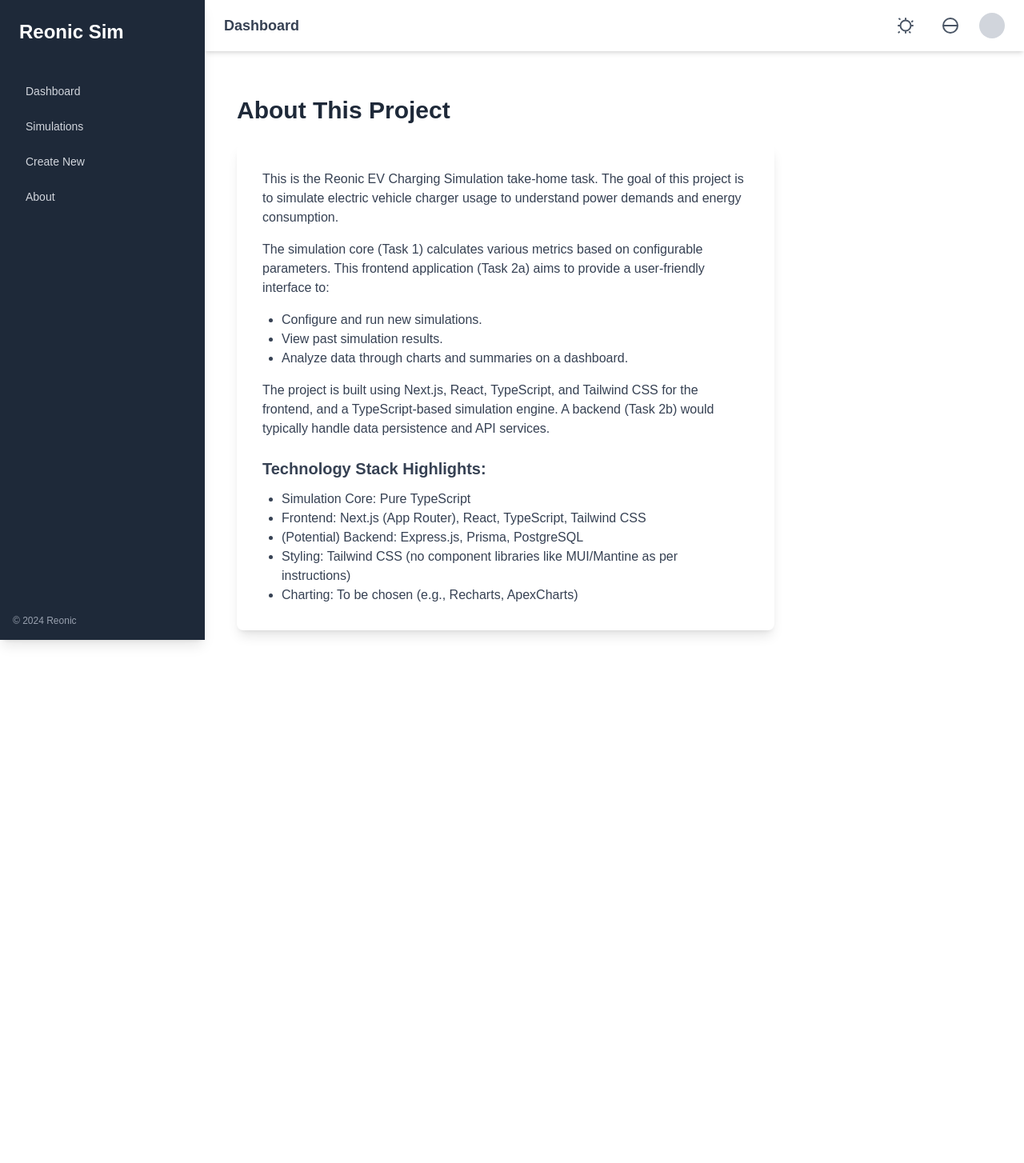
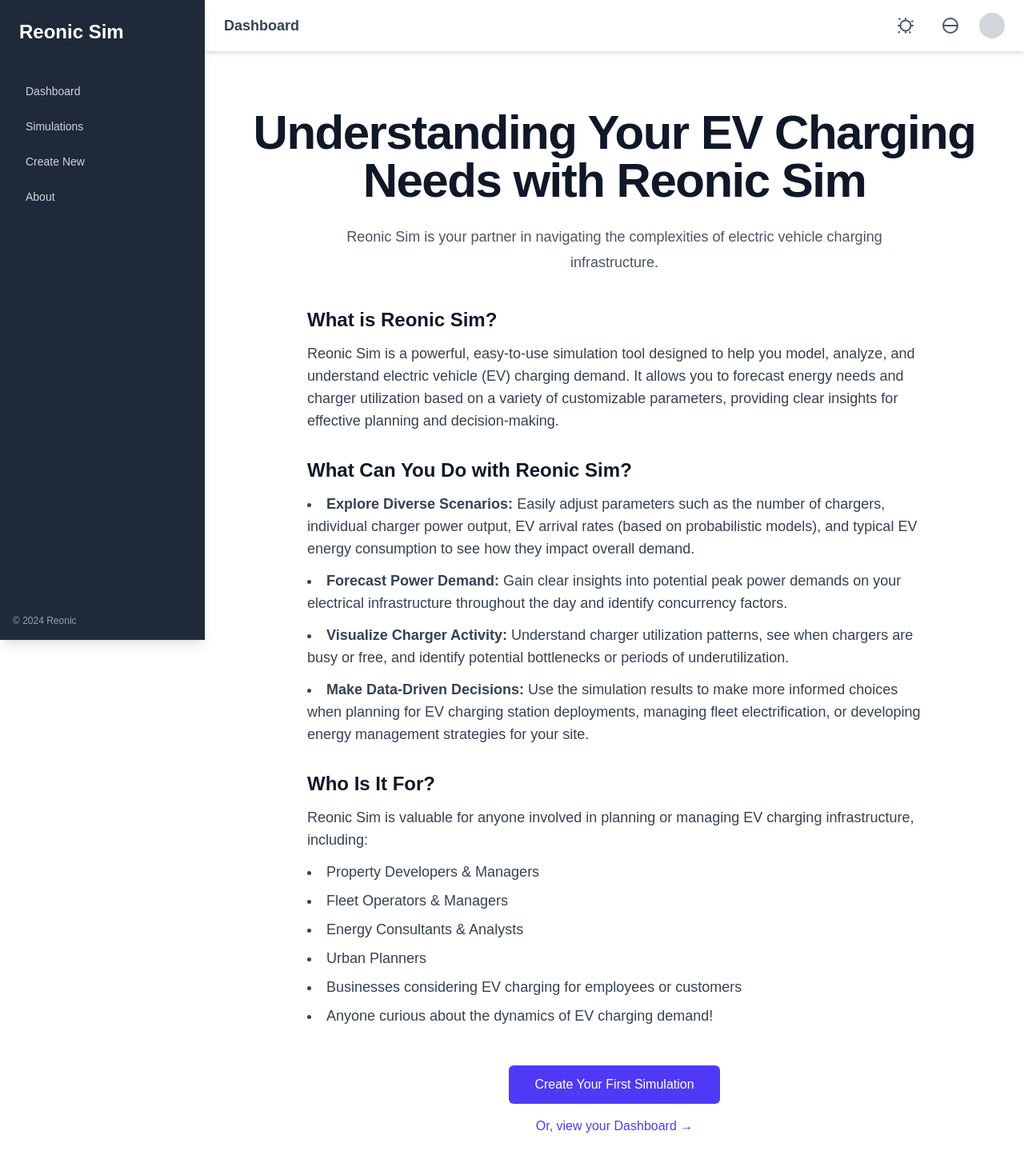
Before and after one commit to devLeopar/charger-stations, a Next.js app in the folder apps/frontend/: page /about in a window 1280 px wide. Shown: the top 1454 px of the page at 80% size. Before the commit the page ends 844 px from the top, so only its background shows below. Built offline with nearby package versions, Linux system fonts and the light colour scheme.

Commit message:
chore: redirecting main page to dashboard, adding reasonable content in about page

```diff
--- a/apps/frontend/src/app/about/page.tsx
+++ b/apps/frontend/src/app/about/page.tsx
@@ -1,39 +1,77 @@
-import React from 'react';
+'use client';
 
-const AboutPage: React.FC = () => {
+import Link from 'next/link';
+
+export default function AboutPage() {
   return (
-    <div className="container mx-auto px-4 py-8">
-      <h1 className="mb-6 text-3xl font-bold text-gray-800">About This Project</h1>
+    <div className="container mx-auto px-4 py-8 md:px-6 md:py-12 text-gray-800 dark:text-gray-100">
+      <header className="mb-10 text-center">
+        <h1 className="text-4xl font-bold tracking-tight text-gray-900 dark:text-white sm:text-5xl md:text-6xl">
+          Understanding Your EV Charging Needs with Reonic Sim
+        </h1>
+        <p className="mt-6 text-lg leading-8 text-gray-600 dark:text-gray-300 max-w-2xl mx-auto">
+          Reonic Sim is your partner in navigating the complexities of electric vehicle charging infrastructure.
+        </p>
+      </header>
 
-      <div className="max-w-2xl rounded-lg bg-white p-8 shadow-lg">
-        <p className="mb-4 text-gray-700">
-          This is the Reonic EV Charging Simulation take-home task.
-          The goal of this project is to simulate electric vehicle charger usage to understand power demands and energy consumption.
-        </p>
-        <p className="mb-4 text-gray-700">
-          The simulation core (Task 1) calculates various metrics based on configurable parameters.
-          This frontend application (Task 2a) aims to provide a user-friendly interface to:
-        </p>
-        <ul className="mb-4 ml-6 list-disc text-gray-700">
-          <li>Configure and run new simulations.</li>
-          <li>View past simulation results.</li>
-          <li>Analyze data through charts and summaries on a dashboard.</li>
-        </ul>
-        <p className="text-gray-700">
-          The project is built using Next.js, React, TypeScript, and Tailwind CSS for the frontend,
-          and a TypeScript-based simulation engine. A backend (Task 2b) would typically handle data persistence and API services.
-        </p>
-        <h2 className="mt-6 mb-3 text-xl font-semibold text-gray-700">Technology Stack Highlights:</h2>
-        <ul className="ml-6 list-disc text-gray-700">
-            <li>Simulation Core: Pure TypeScript</li>
-            <li>Frontend: Next.js (App Router), React, TypeScript, Tailwind CSS</li>
-            <li>(Potential) Backend: Express.js, Prisma, PostgreSQL</li>
-            <li>Styling: Tailwind CSS (no component libraries like MUI/Mantine as per instructions)</li>
-            <li>Charting: To be chosen (e.g., Recharts, ApexCharts)</li>
-        </ul>
-      </div>
+      <section className="max-w-3xl mx-auto space-y-8">
+        <div>
+          <h2 className="text-2xl font-semibold text-gray-900 dark:text-white mb-3">
+            What is Reonic Sim?
+          </h2>
+          <p className="text-lg leading-7 text-gray-700 dark:text-gray-300">
+            Reonic Sim is a powerful, easy-to-use simulation tool designed to help you model, analyze, and understand electric vehicle (EV) charging demand. It allows you to forecast energy needs and charger utilization based on a variety of customizable parameters, providing clear insights for effective planning and decision-making.
+          </p>
+        </div>
+
+        <div>
+          <h2 className="text-2xl font-semibold text-gray-900 dark:text-white mb-3">
+            What Can You Do with Reonic Sim?
+          </h2>
+          <ul className="list-disc list-inside space-y-3 text-lg leading-7 text-gray-700 dark:text-gray-300">
+            <li>
+              <strong>Explore Diverse Scenarios:</strong> Easily adjust parameters such as the number of chargers, individual charger power output, EV arrival rates (based on probabilistic models), and typical EV energy consumption to see how they impact overall demand.
+            </li>
+            <li>
+              <strong>Forecast Power Demand:</strong> Gain clear insights into potential peak power demands on your electrical infrastructure throughout the day and identify concurrency factors.
+            </li>
+            <li>
+              <strong>Visualize Charger Activity:</strong> Understand charger utilization patterns, see when chargers are busy or free, and identify potential bottlenecks or periods of underutilization.
+            </li>
+            <li>
+              <strong>Make Data-Driven Decisions:</strong> Use the simulation results to make more informed choices when planning for EV charging station deployments, managing fleet electrification, or developing energy management strategies for your site.
+            </li>
+          </ul>
+        </div>
+
+        <div>
+          <h2 className="text-2xl font-semibold text-gray-900 dark:text-white mb-3">
+            Who Is It For?
+          </h2>
+          <p className="text-lg leading-7 text-gray-700 dark:text-gray-300">
+            Reonic Sim is valuable for anyone involved in planning or managing EV charging infrastructure, including:
+          </p>
+          <ul className="list-disc list-inside space-y-2 mt-3 text-lg text-gray-700 dark:text-gray-300">
+            <li>Property Developers & Managers</li>
+            <li>Fleet Operators & Managers</li>
+            <li>Energy Consultants & Analysts</li>
+            <li>Urban Planners</li>
+            <li>Businesses considering EV charging for employees or customers</li>
+            <li>Anyone curious about the dynamics of EV charging demand!</li>
+          </ul>
+        </div>
+
+        <div className="mt-12 text-center">
+          <Link href="/simulate" className="inline-block rounded-md bg-indigo-600 px-8 py-3 text-center font-medium text-white hover:bg-indigo-700 focus:outline-none focus:ring-2 focus:ring-indigo-500 focus:ring-offset-2 dark:focus:ring-offset-gray-800">
+            Create Your First Simulation
+          </Link>
+          <p className="mt-4">
+            <Link href="/dashboard" className="text-indigo-600 hover:text-indigo-500 dark:text-indigo-400 dark:hover:text-indigo-300 font-medium">
+              Or, view your Dashboard &rarr;
+            </Link>
+          </p>
+        </div>
+      </section>
     </div>
   );
-};
-
-export default AboutPage;
+}
--- a/apps/frontend/src/app/page.tsx
+++ b/apps/frontend/src/app/page.tsx
@@ -1,103 +1,20 @@
-import Image from "next/image";
+'use client';
 
-export default function Home() {
+import { useEffect } from 'react';
+import { useRouter } from 'next/navigation';
+// import Image from "next/image"; // Removed unused import
+
+export default function HomePage() {
+  const router = useRouter();
+
+  useEffect(() => {
+    router.replace('/dashboard');
+  }, [router]);
+
+  // Render a loading state or null while redirecting
   return (
-    <div className="grid grid-rows-[20px_1fr_20px] items-center justify-items-center min-h-screen p-8 pb-20 gap-16 sm:p-20 font-[family-name:var(--font-geist-sans)]">
-      <main className="flex flex-col gap-[32px] row-start-2 items-center sm:items-start">
-        <Image
-          className="dark:invert"
-          src="/next.svg"
-          alt="Next.js logo"
-          width={180}
-          height={38}
-          priority
-        />
-        <ol className="list-inside list-decimal text-sm/6 text-center sm:text-left font-[family-name:var(--font-geist-mono)]">
-          <li className="mb-2 tracking-[-.01em]">
-            Get started by editing{" "}
-            <code className="bg-black/[.05] dark:bg-white/[.06] px-1 py-0.5 rounded font-[family-name:var(--font-geist-mono)] font-semibold">
-              src/app/page.tsx
-            </code>
-            .
-          </li>
-          <li className="tracking-[-.01em]">
-            Save and see your changes instantly.
-          </li>
-        </ol>
-
-        <div className="flex gap-4 items-center flex-col sm:flex-row">
-          <a
-            className="rounded-full border border-solid border-transparent transition-colors flex items-center justify-center bg-foreground text-background gap-2 hover:bg-[#383838] dark:hover:bg-[#ccc] font-medium text-sm sm:text-base h-10 sm:h-12 px-4 sm:px-5 sm:w-auto"
-            href="https://vercel.com/new?utm_source=create-next-app&utm_medium=appdir-template-tw&utm_campaign=create-next-app"
-            target="_blank"
-            rel="noopener noreferrer"
-          >
-            <Image
-              className="dark:invert"
-              src="/vercel.svg"
-              alt="Vercel logomark"
-              width={20}
-              height={20}
-            />
-            Deploy now
-          </a>
-          <a
-            className="rounded-full border border-solid border-black/[.08] dark:border-white/[.145] transition-colors flex items-center justify-center hover:bg-[#f2f2f2] dark:hover:bg-[#1a1a1a] hover:border-transparent font-medium text-sm sm:text-base h-10 sm:h-12 px-4 sm:px-5 w-full sm:w-auto md:w-[158px]"
-            href="https://nextjs.org/docs?utm_source=create-next-app&utm_medium=appdir-template-tw&utm_campaign=create-next-app"
-            target="_blank"
-            rel="noopener noreferrer"
-          >
-            Read our docs
-          </a>
-        </div>
-      </main>
-      <footer className="row-start-3 flex gap-[24px] flex-wrap items-center justify-center">
-        <a
-          className="flex items-center gap-2 hover:underline hover:underline-offset-4"
-          href="https://nextjs.org/learn?utm_source=create-next-app&utm_medium=appdir-template-tw&utm_campaign=create-next-app"
-          target="_blank"
-          rel="noopener noreferrer"
-        >
-          <Image
-            aria-hidden
-            src="/file.svg"
-            alt="File icon"
-            width={16}
-            height={16}
-          />
-          Learn
-        </a>
-        <a
-          className="flex items-center gap-2 hover:underline hover:underline-offset-4"
-          href="https://vercel.com/templates?framework=next.js&utm_source=create-next-app&utm_medium=appdir-template-tw&utm_campaign=create-next-app"
-          target="_blank"
-          rel="noopener noreferrer"
-        >
-          <Image
-            aria-hidden
-            src="/window.svg"
-            alt="Window icon"
-            width={16}
-            height={16}
-          />
-          Examples
-        </a>
-        <a
-          className="flex items-center gap-2 hover:underline hover:underline-offset-4"
-          href="https://nextjs.org?utm_source=create-next-app&utm_medium=appdir-template-tw&utm_campaign=create-next-app"
-          target="_blank"
-          rel="noopener noreferrer"
-        >
-          <Image
-            aria-hidden
-            src="/globe.svg"
-            alt="Globe icon"
-            width={16}
-            height={16}
-          />
-          Go to nextjs.org →
-        </a>
-      </footer>
+    <div className="flex items-center justify-center min-h-screen bg-gray-100 dark:bg-gray-900">
+      <p className="text-gray-700 dark:text-gray-300">Redirecting to dashboard...</p>
     </div>
   );
 }
```
